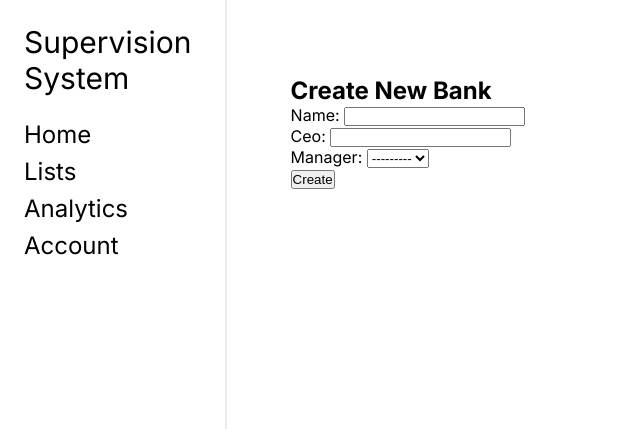
After one commit to lantanum/supervisionsystem, a Django app: page /banks/create/ in a window 1280 px wide. The commit adds this page. Shown: the top 429 px of the page, without its empty margins (0-640 px from the left). Run offline with Django 4.2, Linux system fonts and the light colour scheme; data comes from the database, SQL or seed files in the repository; data that the repository does not hold is empty; some libraries are stand-ins or nearby versions.

Commit message:
Dorabotka

```diff
--- a/NewsApp/apps.py
+++ b/NewsApp/apps.py
@@ -5,3 +5,5 @@ class NewsappConfig(AppConfig):
 
     def ready(self):
         import NewsApp.signals
+        from .scheduler import start
+        start()
--- a/NewsApp/forms.py
+++ b/NewsApp/forms.py
@@ -2,7 +2,7 @@
 from django import forms
 from django.contrib.auth.models import User
 
-from .models import News, Profile
+from .models import News, Profile, Bank, Manager
 import requests
 
 class NewsForm(forms.ModelForm):
@@ -21,7 +21,7 @@ class NewsForm(forms.ModelForm):
     def get_ai_status(self, intro):
         url = "https://api.textcortex.com/v1/texts/completions"
         headers = {
-            "Authorization": "Bearer gAAAAABmgwkdm-ZC21HMwnUZyR5CJjVXKisxVeFBxLIxAJwJjCCKMCLBot0hS-PBv4xyv0r8gABxFrf0QZJQ2jbkL70ikDtN9WOztvqsyOW9QKGFIElZgoI6oIHzXbRmXdGPP76-Gc1-",
+            "Authorization": "Bearer gAAAAABmmVXaqnu4t9AkjgGKghEOZQMInu5iaA6vqioGy9nWZwu_oIQHbreGPIP-GvyHmmPAQHA5Xom_ox8Wgu8jxTcRLqKjagZ9nL_AfQzdV6BAh5HT3DEzw0I6nF0P2Y4-SgjWpCji",
             "Content-Type": "application/json"
         }
         data = {
@@ -55,6 +55,7 @@ class ManagerRegistrationForm(forms.ModelForm):
         user.is_staff = True  # Сделать пользователя менеджером
         if commit:
             user.save()
+            Manager.objects.create(user=user)
         return user
 
 
@@ -76,3 +77,55 @@ class NewsStatusForm(forms.ModelForm):
     class Meta:
         model = News
         fields = ['status']
+
+class BankCreationForm(forms.ModelForm):
+    manager = forms.ModelChoiceField(
+        queryset=Manager.objects.all(),
+        required=False,
+        label='Manager',
+        widget=forms.Select()
+    )
+
+    class Meta:
+        model = Bank
+        fields = ['name', 'ceo', 'manager']
+
+    def __init__(self, *args, **kwargs):
+        super().__init__(*args, **kwargs)
+        self.fields['manager'].queryset = Manager.objects.all().select_related('user')
+        self.fields['manager'].label_from_instance = lambda obj: f"{obj.user.last_name} {obj.user.first_name}"
+
+
+class BankManagerForm(forms.ModelForm):
+    manager = forms.ModelChoiceField(
+        queryset=Manager.objects.all(),
+        required=False,
+        label='Manager',
+        widget=forms.Select()
+    )
+
+    class Meta:
+        model = Bank
+        fields = ['manager']
+
+    def __init__(self, *args, **kwargs):
+        super().__init__(*args, **kwargs)
+        self.fields['manager'].queryset = Manager.objects.all().select_related('user')
+        self.fields['manager'].label_from_instance = lambda obj: f"{obj.user.last_name} {obj.user.first_name}"
+
+
+class ManageBanksForm(forms.ModelForm):
+    banks = forms.ModelMultipleChoiceField(
+        queryset=Bank.objects.all(),
+        widget=forms.CheckboxSelectMultiple,
+        required=False,
+        label="Banks"
+    )
+
+    class Meta:
+        model = Manager
+        fields = ['banks']
+
+    def __init__(self, *args, **kwargs):
+        super().__init__(*args, **kwargs)
+        self.fields['banks'].label_from_instance = lambda obj: obj.name
--- a/NewsApp/management/commands/scrape_news.py
+++ b/NewsApp/management/commands/scrape_news.py
@@ -1,10 +1,11 @@
 # newsapp/management/commands/scrape_news.py
 from django.core.management.base import BaseCommand
-from NewsApp.scraper import fetch_news
+from NewsApp.scraper import fetch_news, update_news_ai_status
 
 class Command(BaseCommand):
     help = 'Fetch news from external websites and save to the database'
 
     def handle(self, *args, **kwargs):
         fetch_news()
+        update_news_ai_status()
         self.stdout.write(self.style.SUCCESS('Successfully fetched and saved news articles'))
--- a/NewsApp/models.py
+++ b/NewsApp/models.py
@@ -1,6 +1,20 @@
-# newsapp/models.py
 from django.contrib.auth.models import User
 from django.db import models
+
+class Manager(models.Model):
+    user = models.OneToOneField(User, on_delete=models.CASCADE)
+    banks_managed = models.ManyToManyField('Bank', related_name='managers')
+
+    def __str__(self):
+        return self.user.username
+
+class Bank(models.Model):
+    name = models.CharField(max_length=255)
+    ceo = models.CharField(max_length=255)
+    manager = models.ForeignKey(Manager, on_delete=models.SET_NULL, null=True, blank=True, related_name='managed_banks')
+
+    def __str__(self):
+        return self.name
 
 class News(models.Model):
     title = models.CharField(max_length=200)  # Заголовок
@@ -23,3 +37,12 @@ class Profile(models.Model):
 
     def __str__(self):
         return f'{self.user.username} Profile'
+
+
+class ScheduledTask(models.Model):
+    name = models.CharField(max_length=255)
+    next_run_time = models.DateTimeField()
+    interval_minutes = models.IntegerField()
+
+    def __str__(self):
+        return self.name
--- /dev/null
+++ b/NewsApp/templates/newsapp/create_bank.html
@@ -0,0 +1,12 @@
+{% extends 'newsapp/base.html' %}
+
+{% block title %}Create Bank{% endblock %}
+
+{% block content %}
+    <h2>Create New Bank</h2>
+    <form method="post">
+        {% csrf_token %}
+        {{ form.as_p }}
+        <button type="submit" class="button">Create</button>
+    </form>
+{% endblock %}
--- a/NewsApp/urls.py
+++ b/NewsApp/urls.py
@@ -13,6 +13,9 @@ urlpatterns = [
     path('add_news/', views.add_news, name='add_news'),
     path('add_manager/', views.add_manager, name='add_manager'),  # Новый URL для добавления менеджера
     path('change_news_status/', views.change_news_status, name='change_news_status'),
+    path('banks/update_manager/<int:bank_id>/', views.update_bank_manager, name='update_bank_manager'),
+    path('banks/create/', views.create_bank, name='create_bank'),
+    path('remove_bank/<int:bank_id>/', views.remove_bank, name='remove_bank'),
 ]
 if settings.DEBUG:
     urlpatterns += static(settings.MEDIA_URL, document_root=settings.MEDIA_ROOT)
--- a/NewsApp/views.py
+++ b/NewsApp/views.py
@@ -2,12 +2,14 @@ import json
 
 from django.contrib.auth.decorators import login_required
 from django.http import JsonResponse
-from django.shortcuts import render, redirect
+from django.shortcuts import render, redirect, get_object_or_404
 from django.views.decorators.csrf import csrf_exempt
 from django.views.decorators.http import require_POST
 
-from .models import News, Profile
-from .forms import NewsForm, ManagerRegistrationForm, UserEditForm, ProfileEditForm, SearchForm
+from .models import News, Profile, Bank, Manager
+from .forms import NewsForm, ManagerRegistrationForm, UserEditForm, ProfileEditForm, SearchForm, BankManagerForm, \
+    BankCreationForm, ManageBanksForm
+
 
 @login_required
 def home(request):
@@ -20,34 +22,44 @@ def home(request):
 
     return render(request, 'newsapp/home.html', {'news_list': news_list, 'search_form': search_form})
 
+
 @login_required
 def account(request):
     # Ensure profile exists
     if not hasattr(request.user, 'profile'):
         Profile.objects.create(user=request.user)
 
+    # Ensure manager profile exists
+    if not hasattr(request.user, 'manager'):
+        Manager.objects.create(user=request.user)
+
+    manager = request.user.manager
+
     if request.method == 'POST':
         user_form = UserEditForm(request.POST, instance=request.user)
         profile_form = ProfileEditForm(request.POST, request.FILES, instance=request.user.profile)
-        if user_form.is_valid() and profile_form.is_valid():
+        banks_form = ManageBanksForm(request.POST, instance=manager)
+        if user_form.is_valid() and profile_form.is_valid() and banks_form.is_valid():
             user_form.save()
             profile_form.save()
+            banks_form.save()
             return redirect('account')
     else:
         user_form = UserEditForm(instance=request.user)
         profile_form = ProfileEditForm(instance=request.user.profile)
+        banks_form = ManageBanksForm(instance=manager)
+
     return render(request, 'newsapp/account.html', {
         'user_form': user_form,
-        'profile_form': profile_form
+        'profile_form': profile_form,
+        'banks_form': banks_form,
+        'manager': manager,
     })
 
 @login_required
 def analytics(request):
     return render(request, 'newsapp/analytics.html')
 
-@login_required
-def lists(request):
-    return render(request, 'newsapp/lists.html')
 
 @login_required
 def add_news(request):
@@ -88,3 +100,36 @@ def change_news_status(request):
         except json.JSONDecodeError:
             return JsonResponse({'success': False, 'message': 'Ошибка декодирования JSON.'}, status=400)
     return JsonResponse({'success': False, 'message': 'Неправильный метод запроса.'}, status=400)
+
+def lists(request):
+    banks = Bank.objects.all()
+    return render(request, 'newsapp/lists.html', {'banks': banks})
+
+def update_bank_manager(request, bank_id):
+    bank = get_object_or_404(Bank, id=bank_id)
+    if request.method == 'POST':
+        form = BankManagerForm(request.POST, instance=bank)
+        if form.is_valid():
+            form.save()
+            return redirect('lists')
+    else:
+        form = BankManagerForm(instance=bank)
+    return render(request, 'newsapp/update_bank_manager.html', {'form': form, 'bank': bank})
+
+def create_bank(request):
+    if request.method == 'POST':
+        form = BankCreationForm(request.POST)
+        if form.is_valid():
+            form.save()
+            return redirect('bank_list')
+    else:
+        form = BankCreationForm()
+    return render(request, 'newsapp/create_bank.html', {'form': form})
+
+
+@login_required
+def remove_bank(request, bank_id):
+    manager = request.user.manager
+    bank = get_object_or_404(Bank, id=bank_id)
+    manager.banks_managed.remove(bank)
+    return redirect('account')
--- a/NewsProject/__init__.py
+++ b/NewsProject/__init__.py
@@ -0,0 +1 @@
+default_app_config = 'NewsApp.apps.NewsappConfig'
--- a/NewsProject/settings.py
+++ b/NewsProject/settings.py
@@ -39,9 +39,6 @@ INSTALLED_APPS = [
     'django.contrib.staticfiles',
     'Auth',
     'NewsApp',
-]
-CRONJOBS = [
-    ('*/5 * * * *', 'NewsApp.cron.my_scheduled_job')
 ]
 
 
```
Also changed, not shown: Auth/templates/auth/login.html (+14 -3 lines), NewsApp/scheduler.py (added, +29 -0 lines), NewsApp/scraper.py (+14 -0 lines), NewsApp/static/newsapp/css/style.css (+29 -0 lines), NewsApp/tasks.py (+9 -5 lines), NewsApp/templates/newsapp/add_bank.html (added, +10 -0 lines), NewsApp/templates/newsapp/lists.html (+13 -9 lines), NewsApp/templates/newsapp/update_bank_manager.html (added, +12 -0 lines), NewsApp/migrations/0004_bank_scheduledtask_manager_bank_manager.py (added).
